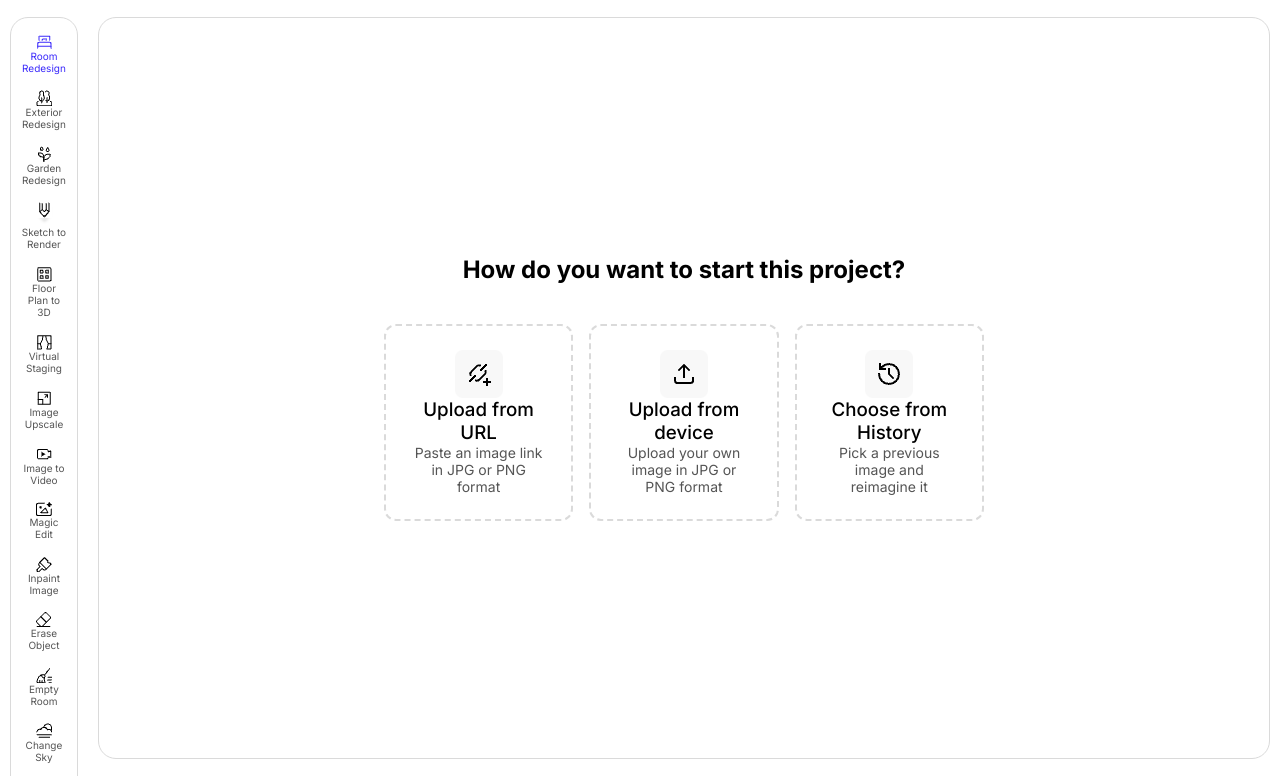
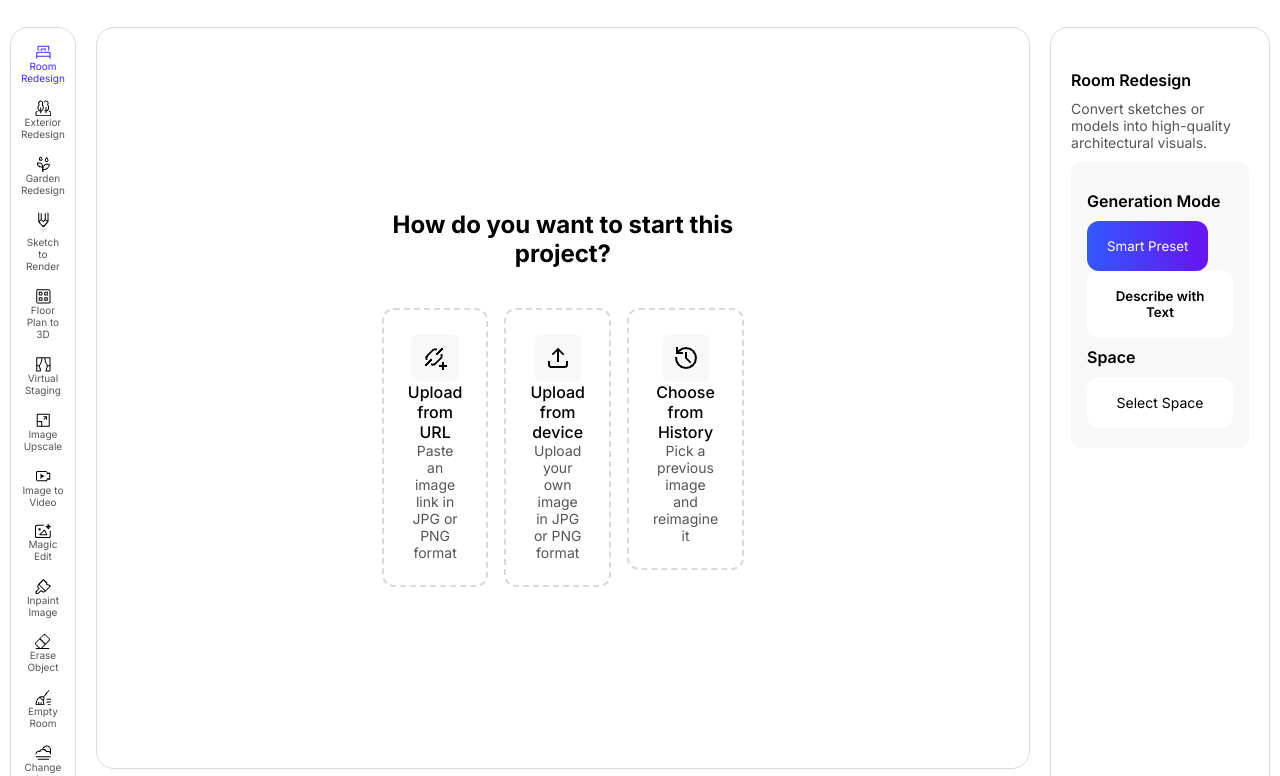
Before and after one commit to st-shourov12/Decor-AI, a plain HTML site: page assets/html/room.html in a window 1280 px wide. Shown: the part 91-867 px from the top of the page. Drawn offline with Linux system fonts and the light colour scheme.

Commit message:
adding right sidebar

```diff
--- a/assets/css/room.css
+++ b/assets/css/room.css
@@ -14,8 +14,9 @@ a{
 .btn-primary-sm{
     background: linear-gradient(90.58deg, #3257FF 0%, #6814F1 100%);
     color: #ffffff;
-    padding: 14px 20px;
+    padding: 17px 20px;
     border-radius: 12px;
+    border: none;
 }
 
 .btn-primary{
@@ -27,6 +28,8 @@ a{
     font-size: 14px;
     font-weight: 600;
 }
+
+
 
 .btn-secondary{
     background: linear-gradient(132.18deg, rgb(255, 153, 58) 3.082%,rgb(255, 58, 58) 96.354%);
@@ -45,9 +48,11 @@ a{
 }
 
 .btn-light{
-    padding: 12px 16px;
-    border-radius: 10px;
+    padding: 17px 21px;
+    border-radius: 12px;
     border: none;
+    color: black;
+    font-weight: 600;
     background: rgb(255, 255, 255);
 }
 
@@ -103,6 +108,21 @@ a{
     background: rgb(11, 11, 13);
 }
 
+.title-2{
+    font-size: 16px;
+    font-weight: 600;
+    color: black;
+    margin-bottom: 10px;
+    margin-top: 10px;
+
+}
+
+.title-3{
+    font-size: 15px;
+    font-weight: 600;
+    margin-bottom: 12px;
+}
+
 /* =====display====== */
 
 .flex{
@@ -147,6 +167,68 @@ a{
 }
 
 
+
+/* -----=====dropdown=====----- */
+
+.dropdown{
+    position: relative;
+    /* display: inline-block; */
+
+}
+
+.dropdown-btn{
+    background-color: white;
+    padding: 17px;
+    width: 100%;
+    border-radius: 12px;
+    font-size: 14px;
+    color: black;
+    border: none;
+    z-index: 2;
+
+}
+
+.dropdown-content li a{
+    text-decoration: none;
+    font-size: 14px;
+    color: black;
+
+
+}
+
+.dropdown-content li{
+    display: block;
+    list-style: none;
+    margin-top: 2px;
+    margin-bottom: 2px;
+    background: rgb(212, 225, 238);
+    /* width: 100%; */
+    border-radius: 12px;
+    border: none;
+    padding: 17px;
+
+
+}
+
+.dropdown-content{
+    display: none;
+    position: absolute;
+    padding: 0px;
+    width: 100%;
+    margin-top: 1px;
+}
+
+.dropdown:hover .dropdown-content{
+    display: block;
+}
+
+.dropdown-btn:hover{
+    background-color: rgb(69, 126, 250);
+}
+
+.dropdown-content li:hover{
+    background-color: rgb(69, 126, 250);
+}
 
 /* header */
 
@@ -217,8 +299,8 @@ section.main-content{
     margin: 0 auto;
     border: 1px solid rgb(218, 218, 218);
     border-radius: 18px;
+    margin: 10px;
     padding: 70px 285px;
-    margin: 10px;
     max-height: 600px
     ;
 }
@@ -238,7 +320,7 @@ section.main-content{
 
 .card-title{
     color: rgb(0, 0, 0);
-    font-size: 16;
+    font-size: 16px;
     font-weight: 500;
 }
 
@@ -260,3 +342,20 @@ input[type="url"] {
 input[type="url"]:hover{
     display: block;
 }
+
+
+/* -----=====right sidebar=====----- */
+
+.right-sidebar{
+    padding: 32px 20px;
+    border: 1px solid rgb(218, 218, 218);
+    border-radius: 18px;
+    margin: 10px;
+}
+
+.generate-mode{
+    padding: 20px 16px ;
+    background: rgb(248, 248, 248);
+    margin-top: 10px;
+    border-radius: 12px;
+}
--- a/assets/html/room.html
+++ b/assets/html/room.html
@@ -25,7 +25,7 @@
         </nav>
     </header>
 
-    <main class="flex text-center">
+    <main class="flex">
 
         <div class="sidebar-sm">
                 <div class="tools-1">
@@ -107,8 +107,34 @@
                     </div>
                 </div>
             </div>
+        </section>
+        <!-- -----=====right-sidebar=====---- -->
+            <section class="right-sidebar">
+                <h3 class="title-2">Room Redesign</h3>
+                <p class="card-description">
+                    Convert sketches or models into high-quality architectural visuals.
+                </p>
 
-        </section>
+                <div class="generate-mode">
+                    <h3 class="title-2">Generation Mode</h3>
+                    <button class="btn-primary-sm">Smart Preset</button>
+                    <button class="btn-light">Describe with Text</button>
+                    <div class="space-dropdown">
+                        <h3 class="title-2">
+                            Space
+                        </h3>
+                        <div class="dropdown">
+                            <button class="dropdown-btn">Select Space</button>
+                            <ul class="dropdown-content">
+                                <li><a href="">link-1</a></li>
+                                <li><a href="">link-2</a></li>
+                                <li><a href="">link-3</a></li>
+                            </ul>
+                        </div>
+                    </div>
+                </div>
+
+            </section>
     </main>
 </body>
 </html>
```
